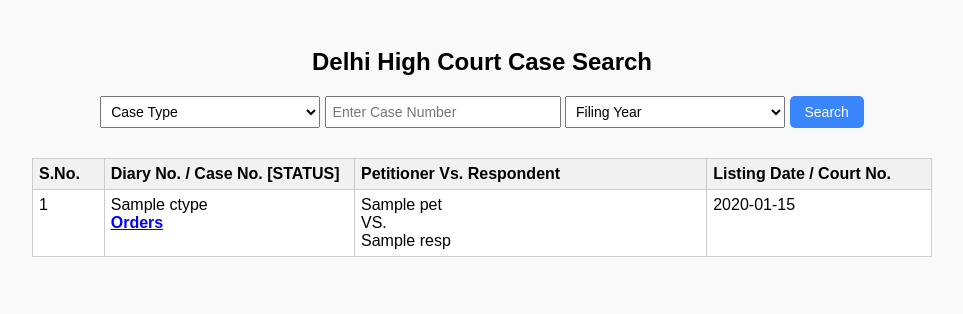
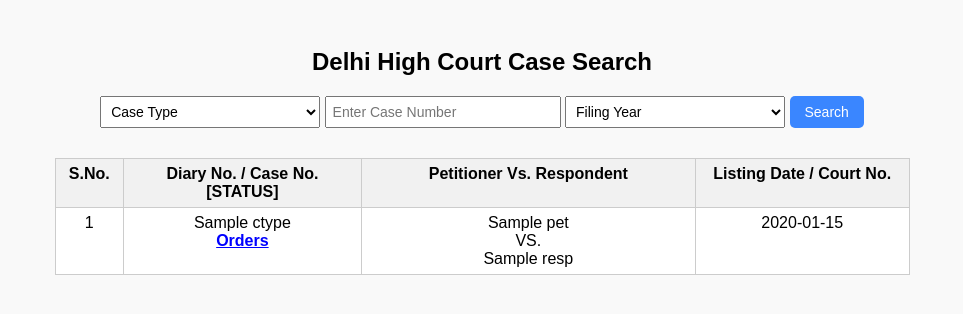
Before and after one commit to VidyaMuvva789/Court-Data-Fetcher, a Django app: template cases/templates/search.html in a window 1280 px wide. Shown: the top 314 px of the page, without its empty margins (158-1121 px from the left). Run offline with Django 5.2, Linux system fonts and the light colour scheme; tables that the repository leaves empty hold one stand-in row (values such as "Sample post"); the template is opened without the code that fills it: values that come from a table or form of the project are taken from there, most other values are stand-ins (such as "Sample title", 1, 10 or a date in 2020).

Commit message:
Update base.html

```diff
--- a/cases/templates/base.html
+++ b/cases/templates/base.html
@@ -43,15 +43,16 @@
             overflow-x: auto;
         }
         table {
-            width: 100%;
+            width: 95%;
             table-layout: fixed;
             border-collapse: collapse;
             background: white;
+            margin: 0 auto
         }
         th, td {
             border: 1px solid #ccc;
             padding: 6px;
-            text-align: left;
+            text-align: center;
             vertical-align: top;
             word-wrap: break-word;
         }
```
